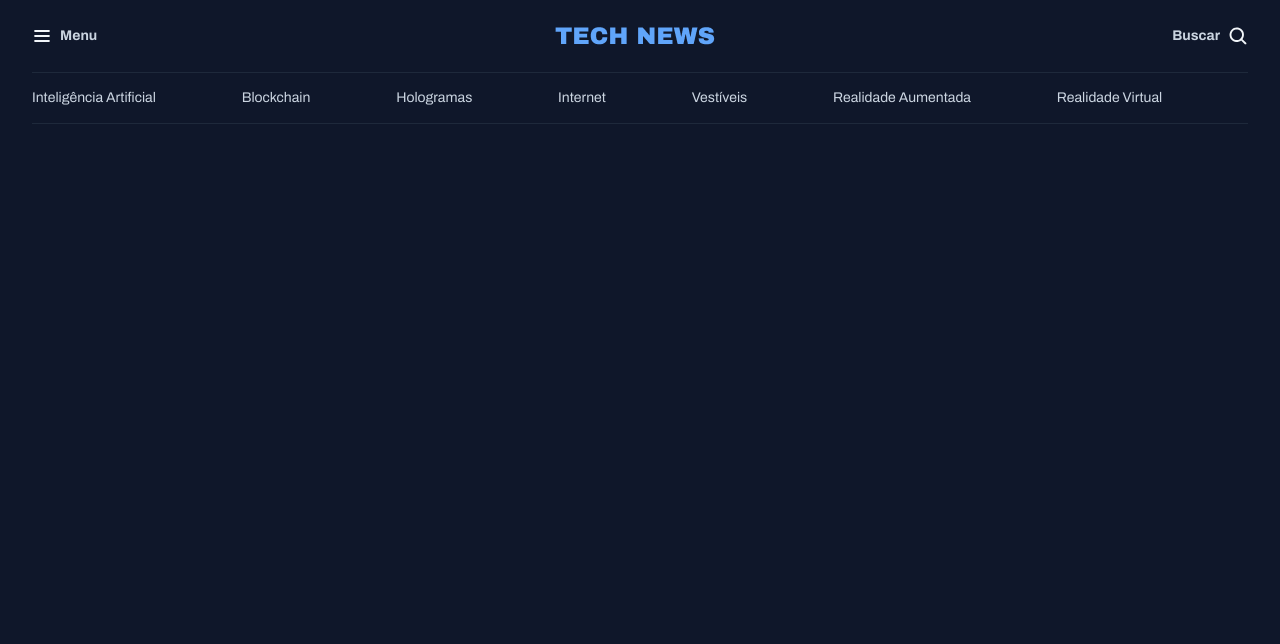
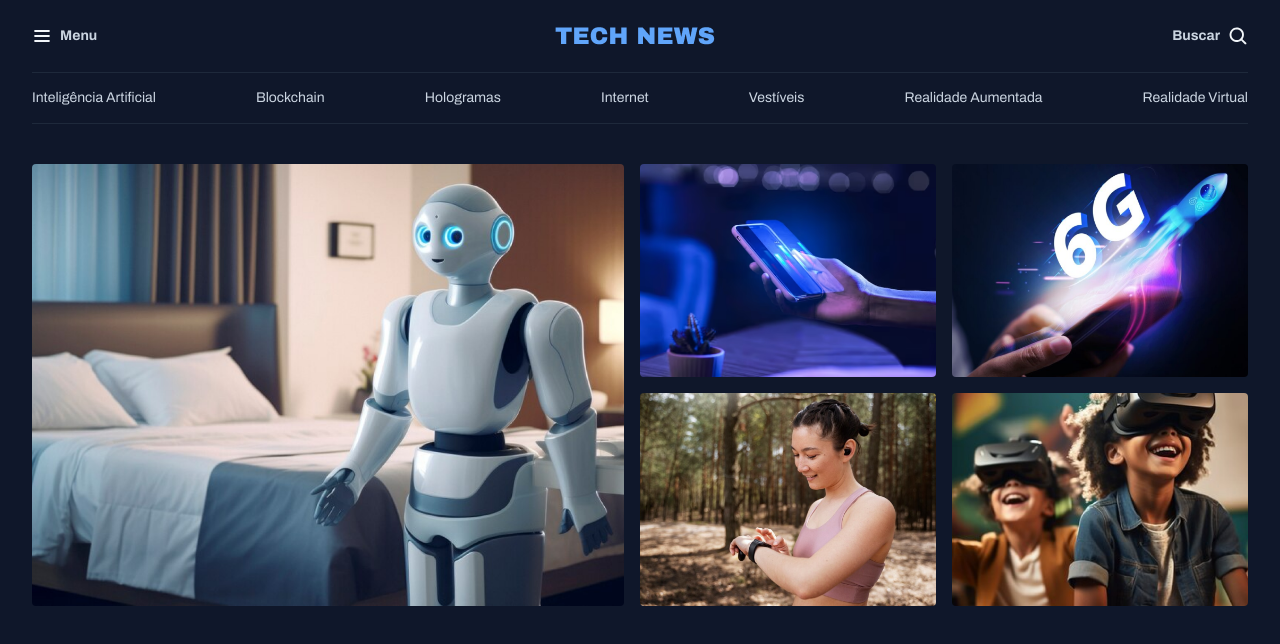
Before and after one commit to gabrielmarinn/projetoPortalDeNoticias, a plain HTML site: page index.html in a window 1280 px wide. Drawn offline with Linux system fonts and the light colour scheme.

Commit message:
structuring highlight section

```diff
--- a/index.html
+++ b/index.html
@@ -40,5 +40,34 @@
             <a href="#">Realidade Virtual</a>
         </nav>
      </header>
+
+     <main class="grid container">
+        <!-- Seção de Highlights -->
+        <section id="featured" class="grid grid-flow-col gap-16">
+            <div>
+                <img src="assets/images/Image 01.png" alt="">
+            </div>
+
+            <div class="grid grid-cols-2 gap-16">
+                <div>
+                    <img src="assets/images/Image 02.png" alt="">
+                </div>
+
+                <div>
+                    <img src="assets/images/Image 03.png" alt="">
+                </div>
+
+                <div>
+                    <img src="assets/images/Image 04.png" alt="">
+                </div>
+
+                <div>
+                    <img src="assets/images/Image 05.png" alt="">
+                </div>
+            </div>
+        </section>
+    </main>
+
+
 </body>
 </html>
--- a/styles/global.css
+++ b/styles/global.css
@@ -53,6 +53,11 @@ h3 {
     font: inherit;
 }
 
+img {
+    /* Estabelecendo tamanho limite para a imagem para ela se manter dentro da caixa que ela estiver */
+    max-width: 100%;
+}
+
 .container {
     /* Ajustando largura maxima da caixa */
     max-width: 1280px;
@@ -62,14 +67,7 @@ h3 {
     margin-inline: auto ;
 }
 
-/* Utility-first termo utilizado para definir um estilo construido com pequenas utilitárias e reutilizáveis */
-
-.grid {
-    /* Adicionando display grid */
-    display: grid;
+main {
+    /* Espaçamento em cima com margem */
+    margin-top: 40px;
 }
-
-.grid-flow-col {
-    /* Modificando a escala grid para colunas (sendo um ao lado do outro) */
-    grid-auto-flow: column;
-}
--- a/styles/header.css
+++ b/styles/header.css
@@ -37,4 +37,6 @@
     border: solid 1px var(--stroke-color);
     /* Removendo bordas do eixo X */
     border-inline: none;
+    /* Adicionando espaçamento por igual nos elementos */
+    justify-content: space-between;
 }
--- a/styles/index.css
+++ b/styles/index.css
@@ -1,2 +1,4 @@
 @import url(global.css);
 @import url(header.css);
+@import url(utility.css);
+@import url(sections.css);
--- /dev/null
+++ b/styles/sections.css
@@ -0,0 +1,11 @@
+#featured {
+    /* Estilizando todas as imagens que estao dentro da caixa */
+    img {
+        /* Ajustando altura */
+        height: 100%;
+        /* Redimensionando o recorte das imagens */
+        object-fit: cover;
+        /* Arredondamento de bordas */
+        border-radius: 4px;
+    }
+}
--- /dev/null
+++ b/styles/utility.css
@@ -0,0 +1,21 @@
+/* Utility-first termo utilizado para definir um estilo construido com pequenas utilitárias e reutilizáveis */
+
+.grid {
+    /* Adicionando display grid */
+    display: grid;
+}
+
+.grid-flow-col {
+    /* Modificando a escala grid para colunas (sendo um ao lado do outro) */
+    grid-auto-flow: column;
+}
+
+.grid-cols-2 {
+    /* Criando 2 colunas com grid cada uma com o valor de 1 fração (50% da caixa)*/
+    grid-template-columns: 1fr 1fr;
+}
+
+.gap-16 {
+    /* Espaçamento entre os elementos da caixa */
+    gap: 16px;
+}
```
